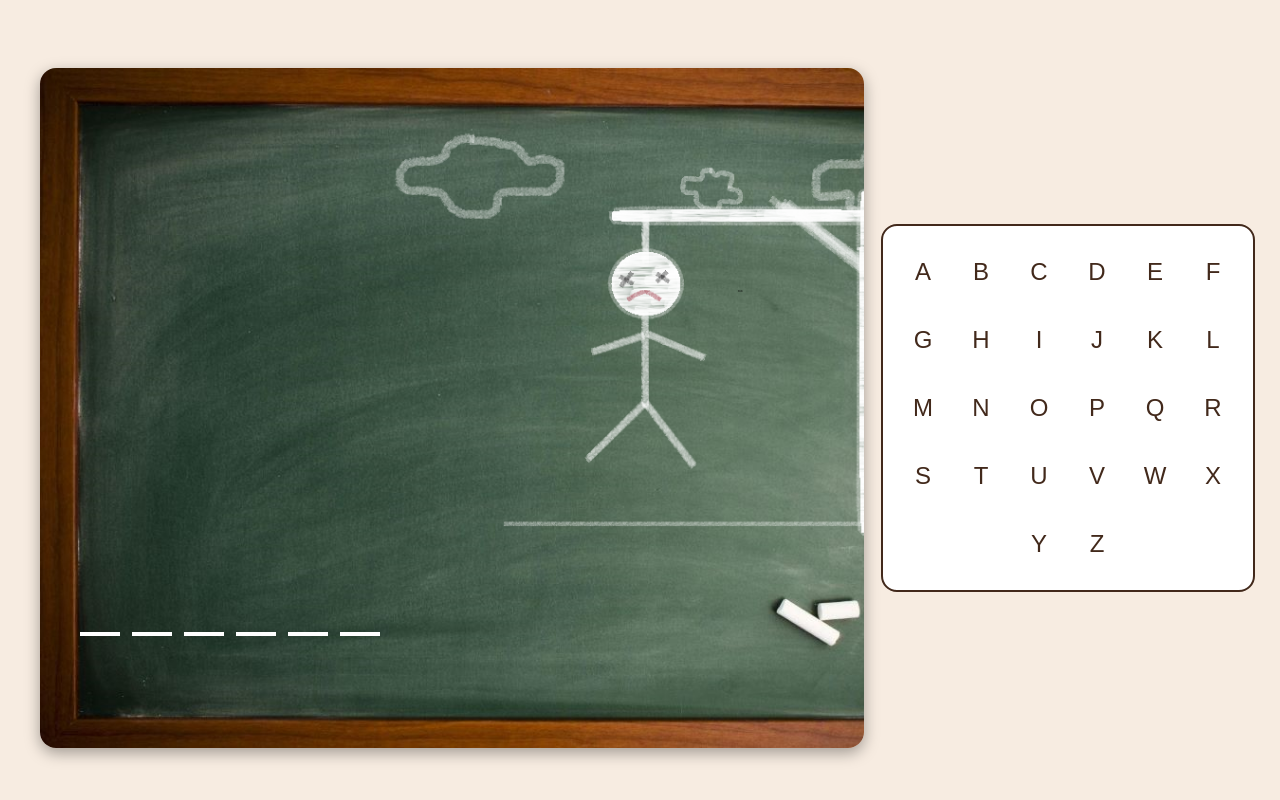
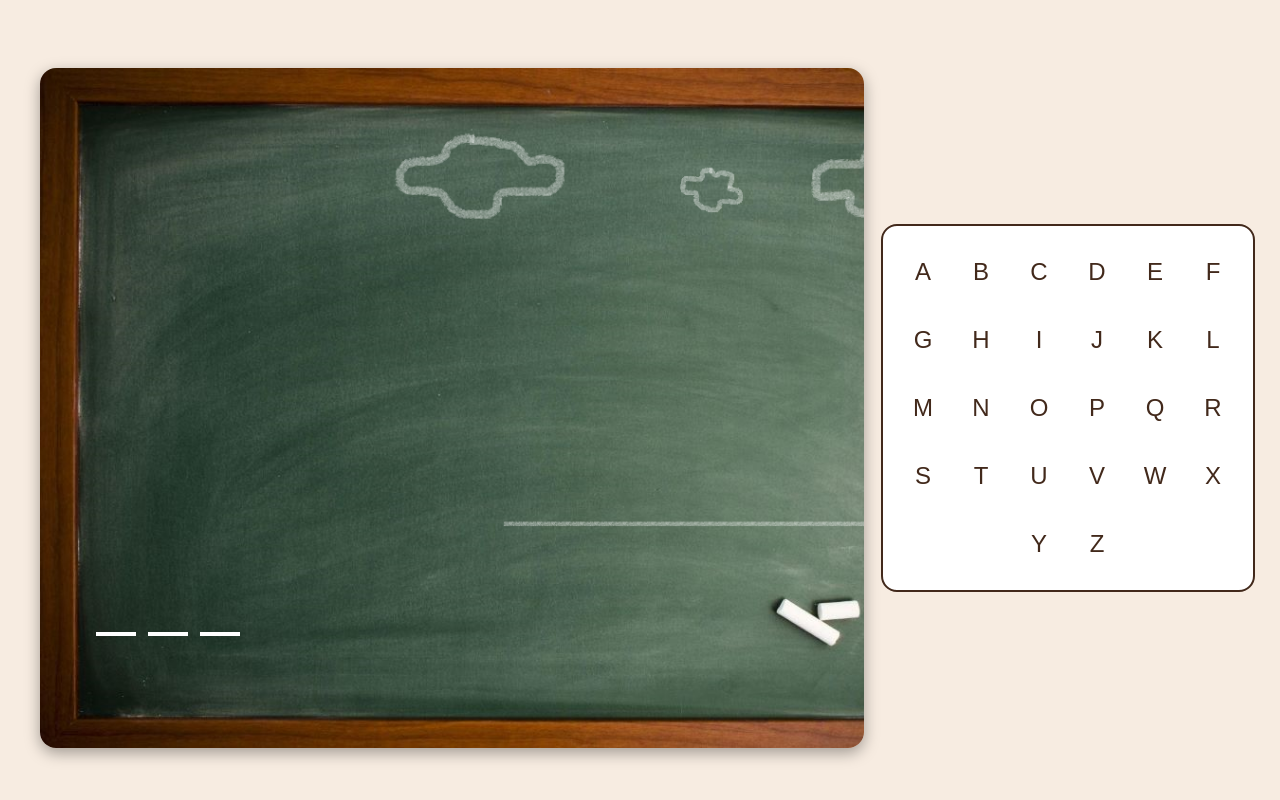
Before and after one commit to CamelliaBui95/hangman, a plain HTML site: page index.html in a window 1280 px wide. Both pictures are taken after a click on the button "Play". Drawn offline with Linux system fonts and the light colour scheme.

Commit message:
progress 90%

```diff
--- a/assets/style.css
+++ b/assets/style.css
@@ -83,7 +83,7 @@
 /*Letters Display*/
 #letters-display {
     color: white;
-    padding: 2rem;
+    padding: 2rem 3rem;
     font-size: 4rem;
     font-family: 'Gochi Hand', cursive;
     top: 70%;
--- /dev/null
+++ b/components/background.js
@@ -0,0 +1,31 @@
+class Background {
+  constructor() {
+    this.backgrounds = [
+      "hangman-1",
+      "hangman-2",
+      "hangman-3",
+      "hangman-4",
+      "hangman-5",
+      "hangman-6",
+      "hangman-7",
+      "hangman-8",
+      "hangman-9",
+      "hangman-10",
+      "hangman-11",
+    ];
+    this.background = document.getElementById("display");
+  }
+
+  setNewBackground(index) {
+    if (index >= this.backgrounds.length) return;
+
+    if (index === 0)
+      this.background.classList.replace("hangman-11", this.backgrounds[index]);
+    else {
+      const prevBg = this.backgrounds[index - 1];
+      this.background.classList.replace(prevBg, this.backgrounds[index]);
+    }
+  }
+}
+
+export default Background;
--- a/components/keyboard.js
+++ b/components/keyboard.js
@@ -55,7 +55,9 @@ class KeyBoard {
     }
 
     addListener(listener) {
-        this.letterDictionary.forEach((value, key) => value.addEventListener("click", () => listener(key)));
+        this.letterDictionary.forEach((value, key) => {
+            value.addEventListener("click", () => listener(key));
+        });
     }
 }
 
--- a/components/letters.js
+++ b/components/letters.js
@@ -1,7 +1,6 @@
 import Letter from "./letter.js";
 
 class Letters {
-
     lettersDisplay = document.getElementById("letters-display");
     lettersGroup = [];
 
@@ -10,6 +9,7 @@ class Letters {
         this.wordLength = 0;
         this.counter = 0;
         this.displayLetter = this.displayLetter.bind(this);
+        this.handler = null;
     }
 
     setWord(newWord) {
@@ -41,6 +41,13 @@ class Letters {
         this.lettersGroup[index].setLetter(letter);
         this.lettersGroup[index].displayLetter();
         this.counter++;
+
+        if (this.counter === this.wordLength && this.handler !== null)
+            this.handler();
+    }
+
+    addHandler(handler) {
+        this.handler = handler;
     }
 }
 
--- a/index.js
+++ b/index.js
@@ -1,33 +1,44 @@
 import Prompt from "./components/prompt.js";
 import Letters from "./components/letters.js";
 import KeyBoard from "./components/keyboard.js";
+import Background from "./components/background.js";
 
-const words = ["HELLOO", "CAT", "FLOWER"];
-let pointer = 0;
+const words = ["HELLO", "CAT", "FLE", "EX"];
+let remainingWords = [...words];
 let failCount = 0;
-let currentWord = words[pointer];
+let currentWord = "";
+let currentIndex = -1;
+
+const prompt = new Prompt();
+const playBtn = prompt.getButton();
+const letters = new Letters();
+const background = new Background();
+const keyboard = new KeyBoard();
+keyboard.setUp();
+
+const setRandomWord = (words) => {
+    currentIndex = Math.floor(Math.random() * words.length);
+    currentWord = words[currentIndex];
+};
 
 const handleKeyClick = (key) => {
+    if (failCount >= 10)
+        return;
+
     if (!currentWord.includes(key)) {
         failCount += 1;
         if (failCount === 10) {
-            prompt.setMessage("You've lost !");
-            prompt.setButtonLabel("Restart");
-            prompt.displayPrompt();
-            return;
+          background.setNewBackground(failCount);
+          prompt.setMessage("You've lost :(");
+          prompt.setButtonLabel("Restart");
+          prompt.displayPrompt();
+          return;
         }
-
         keyboard.disableKey(key);
+        background.setNewBackground(failCount);
     }
 
     let index = currentWord.indexOf(key);
-
-    /*const start = currentWord.substring(0, index);
-    const end = currentWord.substring(index + 1);
-    currentWord = start + "*" + end;
-
-    letters.displayLetter(index, key);
-    index = currentWord.indexOf(key);*/
 
     while (index > -1) {
         const start = currentWord.substring(0, index);
@@ -39,17 +50,31 @@ const handleKeyClick = (key) => {
     }
 }
 
-const keyboard = new KeyBoard();
-keyboard.setUp();
+const handleNewLevel = () => {
+    remainingWords = [...remainingWords.slice(0, currentIndex), ...remainingWords.slice(currentIndex + 1)];
 
-const prompt = new Prompt();
-const playBtn = prompt.getButton();
-const letters = new Letters();
+    if (remainingWords.length === 0)
+        return;
+    const idTimeOut = setTimeout(() => {
+        setUp();
+        clearTimeout(idTimeOut);
+    }, 2000);
 
+}
+
+letters.addHandler(handleNewLevel);
+
+const setUp = () => {
+    failCount = 0;
+    setRandomWord(remainingWords);
+    letters.setWord(currentWord);
+    keyboard.setUp();
+    keyboard.addListener(handleKeyClick);
+    background.setNewBackground(0);
+}
 
 playBtn.addEventListener("click", () => {
     prompt.hidePrompt();
-    letters.setWord(currentWord);
-    keyboard.setUp();
-    keyboard.addListener(handleKeyClick)
+    remainingWords = [...words];
+    setUp();
 });
```
